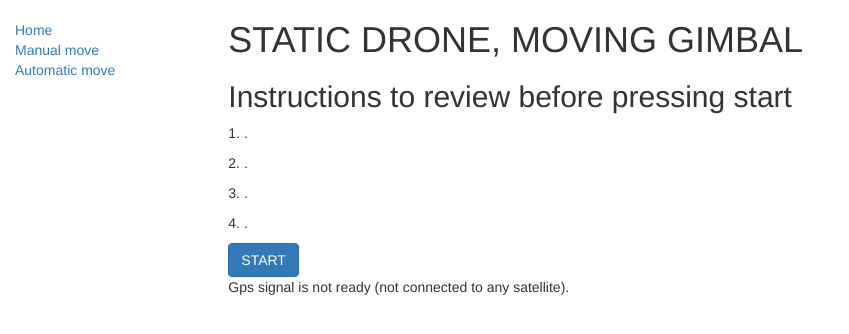
After one commit to jvvtt/a2gMeasurements, a Django app: page /gimbalcontrol/automaticmove/ in a window 1280 px wide. The commit adds this page. Shown: the top 334 px of the page, without its empty margins (0-849 px from the left). Run offline with Django 4.2, Linux system fonts and the light colour scheme; data comes from the database, SQL or seed files in the repository; tables that the repository leaves empty hold one stand-in row (values such as "Sample post"); some libraries are stand-ins or nearby versions.

Commit message:
GPS functionality on web page... In progress

```diff
--- a/gimbalcontrol/models.py
+++ b/gimbalcontrol/models.py
@@ -4,25 +4,19 @@ import uuid
 import datetime
 from django.utils import timezone
 #from GimbalRS2 import GimbalRS2
-from a2gmeasurements import GimbalRS2
+from a2gmeasurements import GimbalRS2, GpsSignaling
 import can
 import threading
-
-class MyClass():
-    def __init__(self, name, lastname):
-        self.name = name
-        self.lastname = lastname
-
-    def dummy1(self):
-        return self.name + str(2*7)
-
-    def dummy2(self):
-        return self.lastname + str(2*10)
 
 class PcanInstance(models.Model):
     bus_is_active = models.BooleanField(default=False)
 
     gc = GimbalRS2()
+
+class SeptentrioGpsInstance(models.Model):
+    gps_is_active = models.BooleanField(default=False)
+
+    gps = GpsSignaling(1)
 
 class ManualMove(models.Model):
     # Campos
@@ -55,9 +49,27 @@ class ManualMove(models.Model):
         """
         return 'YAW: %d, ROLL: %d, PITCH: %d' % (self.yaw, self.roll, self.pitch)
 
+class GpsDataBase(models.Model):
+    latitude = models.FloatField(default=0)
+    longitude = models.FloatField(default=0)
+    gps_time_tag = models.DateTimeField('GPS Time Tag')
+
+    # More gps info to be entered here
+
+    def __str__(self):
+        return  'LAT: %.7f, LON: %.7f' % (self.latitude, self.longitude)
 
 class AutomaticMove(models.Model):
-    2
+    # It is a replica of the ManualMove class, but it is created to save the automatic gimbal movements in another database TABLE.
+    # We could add another field to the ManualMove class to differentiate between a manual movement and an automatic one,
+    # but then the name of the class (ManualMove) would be not crystal-clear
+
+    yaw = models.IntegerField(default=0, help_text='Enter yaw integer')
+    roll = models.IntegerField(default=0, help_text='Enter roll integer')
+    pitch = models.IntegerField(default=0, help_text='Enter pitch integer')
+
+    time_tag = models.DateTimeField('Time tag')
+
 
 class Presets(models.Model):
     3
--- /dev/null
+++ b/gimbalcontrol/templates/automatic_move.html
@@ -0,0 +1,22 @@
+{% extends "base_generic.html" %}
+
+{% block content %}
+<h1>STATIC DRONE, MOVING GIMBAL</h1>
+<h2> Instructions to review before pressing start </h2>
+
+  <p>1. .</p>
+  <p>2. .</p>
+  <p>3. .</p>
+  <p>4. .</p>
+
+  <form method="post" novalidate>
+    {% csrf_token %}
+    <button type="submit" class="btn btn-primary" name="start">START</button>
+  </form>
+
+  {% if gps_ready %}
+  {% else %}
+  <p>Gps signal is not ready (not connected to any satellite).</p>
+  {% endif %}
+
+{% endblock %}
--- a/gimbalcontrol/templates/base_generic.html
+++ b/gimbalcontrol/templates/base_generic.html
@@ -26,6 +26,8 @@
       <ul class="sidebar-nav">
           <li><a href="{% url 'index' %}">Home</a></li>
           <li><a href="{% url 'manual-move' %}">Manual move</a></li>
+          <li><a href="{% url 'automatic-move' %}">Automatic move</a></li>
+
       </ul>
      {% endblock %}
       </div>
--- a/gimbalcontrol/urls.py
+++ b/gimbalcontrol/urls.py
@@ -4,6 +4,8 @@ from . import views
 urlpatterns = [
     path('', views.index, name='index'),
     path('manualmove/', views.myManualViewView, name='manual-move'),
+    path('automaticmove/', views.myAutomaticViewView, name='automatic-move'),
+
     #path('book/<int:pk>/', views.BookDetailView.as_view(), name='book-detail'),
     #path('authors/', views.AuthorListView.as_view(), name='authorsLOP'),
     #path('author/<int:pk>/', views.AuthorDetailView.as_view(), name='author-detail'),
--- a/gimbalcontrol/views.py
+++ b/gimbalcontrol/views.py
@@ -1,13 +1,15 @@
 from django.shortcuts import render, get_object_or_404
-from .models import ManualMove, PcanInstance
+from .models import ManualMove, AutomaticMove, PcanInstance, SeptentrioGpsInstance, GpsDataBase
 from django.http import HttpResponseRedirect, Http404
 from django.urls import reverse
 from django.views import generic
 from .forms import GimbalSetPositionForm
 import datetime, can, time, threading
-
+import numpy as np
 
 def index(request):
+
+    # When opening the index page, instances of all devices must be retrieved.
 
     # There should be only 1 pcan instance, so either there is one object in th db or not
     try:
@@ -17,19 +19,36 @@ def index(request):
         # means it is retrieved each time we point to the index page
         pcan_is_active = pcan.bus_is_active
 
+        septentrio = SeptentrioGpsInstance.objects.all.last()
+
+        septentrio_is_active = septentrio.gps_is_active
+
     # If there is no object, then pcan has not been initialized
     except:
         pcan_is_active = False
+
+        septentrio_is_active = False
 
       # If this is a POST request then process the Form data
     if request.method == 'POST':
 
         if 'start_button' in request.POST:
+            # Start gimbal thread
             pcan_instance = PcanInstance()
             pcan_instance.gc.start_thread_gimbal()
             pcan_instance.save()
 
             pcan_is_active = True
+
+            # Start gps thread
+            gps_instance = SeptentrioGpsInstance()
+            gps_instance.gps.serial_connect()
+            gps_instance.gps.start_thread_serial()
+            gps_instance.save()
+
+            septentrio_is_active = True
+            gps_instance.gps.start_gps_data_retrieval()
+
 
         elif 'stop_button' in request.POST:
             pcan.gc.stop_thread_gimbal()
@@ -144,3 +163,47 @@ def myManualViewView(request):
         form = GimbalSetPositionForm(initial={'yaw_angle': 0, 'roll_angle': 0, 'pitch_angle': 0, 'type_movement': m_move[0].type_movement})
 
     return render(request, 'manual_move.html', context={'form': form, 'last_yaw': m_move[0].yaw, 'last_roll': m_move[0].roll, 'last_pitch': m_move[0].pitch, 'last_date': m_move[0].time_tag})
+
+def myAutomaticViewView(request):
+     # There should be only 1 gps instance: either there is one gps object in the model class or none
+    try:
+        mygps = SeptentrioGpsInstance.objects.all().last()
+        pcan = PcanInstance.objects.all().last()
+
+    # If there is no object, then pcan has not been initialized, and we redirect to the index page
+    except:
+        return render(request, 'index.html', context={'pcan_is_active':False, 'septentrio_is_active': False})
+
+    # IMPORTANT NOTE: THERE MUST BE AT LEAST ONE DEFAULT ENTRY IN THE DATABASE (i.e. THE lo)
+    a_move = AutomaticMove.objects.order_by('-time_tag')[:1]
+
+    if len(mygps.gps.gps_rx_buffer) == 0:
+        gps_ready = False
+    else:
+        gps_ready = True
+
+    # If this is a POST request then process the Form data
+    if request.method == 'POST':
+
+        # Should be the planar coordinates : ---TO BE CHECKED
+        lat = mygps.gps.gps_rx_buffer['Latitude']
+        lon = mygps.gps.gps_rx_buffer['Longitude']
+
+        alpha = np.arctan2(mygps.gps.drone_pos_lat - lat, mygps.gps.drone_pos_lon - lon)
+        beta = np.pi/2 - alpha
+
+        if beta > np.pi:
+            beta = np.pi - beta
+
+        manual_move = AutomaticMove(yaw=yw, roll=rll, pitch=ptch, time_tag=datetime.datetime.now())
+        manual_move.save()
+
+        pcan.gc.setPosControl(yw, roll=rll, pitch=ptch, time_for_action=0x1A)
+
+        return HttpResponseRedirect( reverse('automatic-move') )
+
+    # If this is a GET (or any other method) create the default form.
+    else:
+        1
+
+    return render(request, 'automatic_move.html', context={'gps_ready': gps_ready})
```
Also changed, not shown: a2gmeasurements.py (+22 -1 lines), 1 other file.
